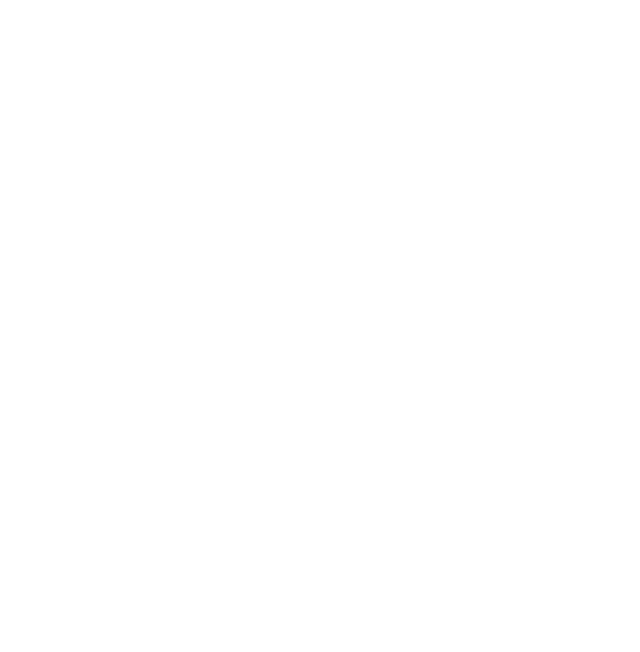
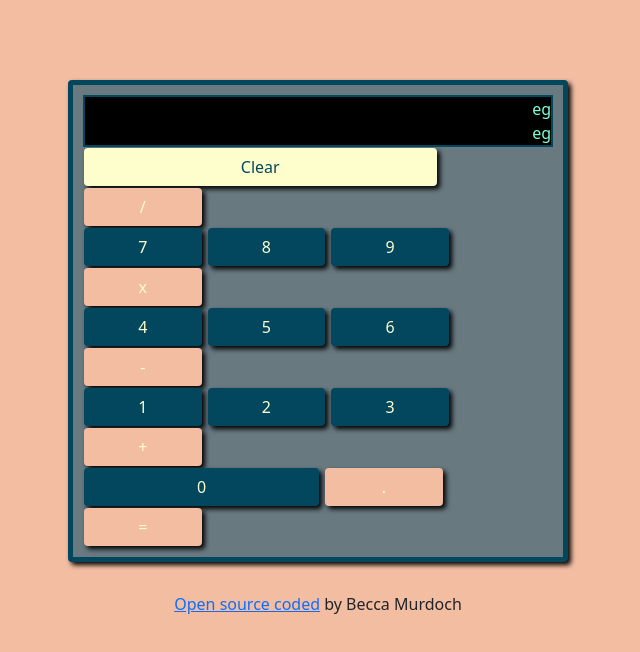
Before and after one commit to Meerduke/calculator, a plain HTML site: page index.html in a window 1280 px wide. Shown: the whole page, without its empty margins (322-962 px from the left). Drawn offline with nearby package versions, Linux system fonts and the light colour scheme.

Commit message:
html and css added

```diff
--- a/index.html
+++ b/index.html
@@ -3,13 +3,92 @@
 <head>
     <meta charset="UTF-8">
     <meta name="viewport" content="width=device-width, initial-scale=1.0">
-    <link rel="stylesheet" href="src/styles.css">
     <link href="https://cdn.jsdelivr.net/npm/bootstrap@5.0.1/dist/css/bootstrap.min.css" rel="stylesheet"
         integrity="sha384-+0n0xVW2eSR5OomGNYDnhzAbDsOXxcvSN1TPprVMTNDbiYZCxYbOOl7+AMvyTG2x" crossorigin="anonymous">
-    <title>Calculator - Becca Murdoch Frontend Developer</title>
+    <link rel="stylesheet" href="src/styles.css">
+        <title>Calculator - Becca Murdoch Frontend Developer</title>
 </head>
 <body>
+    <div class="container">
+        <div class="calculator">
 
+            <div class="display">
+                <div class="input">
+                    eg
+                </div>
+                <div class="output">
+                    eg
+                </div>
+            </div>
+
+            <div class="keys">
+                <div class="row justify-content-center">
+                    <div class="btn col-9 clear">
+                        Clear
+                    </div>
+                    <div class="btn col-3 function">
+                        /
+                    </div>
+                </div>
+                <div class="row">
+                    <div class="btn col-3">
+                        7
+                    </div>
+                    <div class="btn col-3">
+                        8
+                    </div>
+                    <div class="btn col-3">
+                        9
+                    </div>
+                    <div class="btn col-3 function">
+                        x
+                    </div>
+                </div>
+                <div class="row">
+                    <div class="btn col-3">
+                        4
+                    </div>
+                    <div class="btn col-3">
+                        5
+                    </div>
+                    <div class="btn col-3">
+                        6
+                    </div>
+                    <div class="btn col-3 function">
+                        -
+                    </div>
+                </div>
+                <div class="row">
+                    <div class="btn col-3">
+                        1
+                    </div>
+                    <div class="btn col-3">
+                        2
+                    </div>
+                    <div class="btn col-3">
+                        3
+                    </div>
+                    <div class="btn col-3 function">
+                        +
+                    </div>
+                </div>
+                <div class="row">
+                    <div class="btn col-6">
+                        0
+                    </div>
+                    <div class="btn col-3 function">
+                        .
+                    </div>
+                    <div class="btn col-3 function">
+                        =
+                    </div>
+                </div>
+            </div>
+        </div>
+    </div>
+    <footer>
+        <a href="https://github.com/Meerduke/calculator" target="_blank" title="Github">Open source coded</a> by Becca Murdoch
+    </footer>
 </body>
 <script src="src/index.js"></script>
 </html>
--- a/src/styles.css
+++ b/src/styles.css
@@ -0,0 +1,48 @@
+body {
+  background-color: #f3bda1;
+}
+
+footer {
+  text-align: center;
+  margin: 20px;
+  padding: 10px;
+}
+
+.calculator {
+  max-width: 500px;
+  margin: 80px auto 20px;
+  padding: 10px;
+  border: 5px solid #02475e;
+  border-radius: 4px;
+  background-color: #687980;
+  box-shadow: 3px 3px 5px 0px #000000;
+}
+
+.display {
+  background-color: #000000;
+  border: 2px solid #02475e;
+  text-align: right;
+  color: aquamarine;
+}
+
+.row {
+  display: block;
+  margin: 0 auto;
+}
+
+.btn {
+  border-radius: 4px;
+  margin: 1px;
+  background-color: #02475e;
+  color: #fefecc;
+  box-shadow: 3px 3px 5px 0px #000000;
+}
+
+.function {
+  background-color: #f3bda1;
+}
+
+.clear {
+  background-color: #fefecc;
+  color: #02475e;
+}
```
